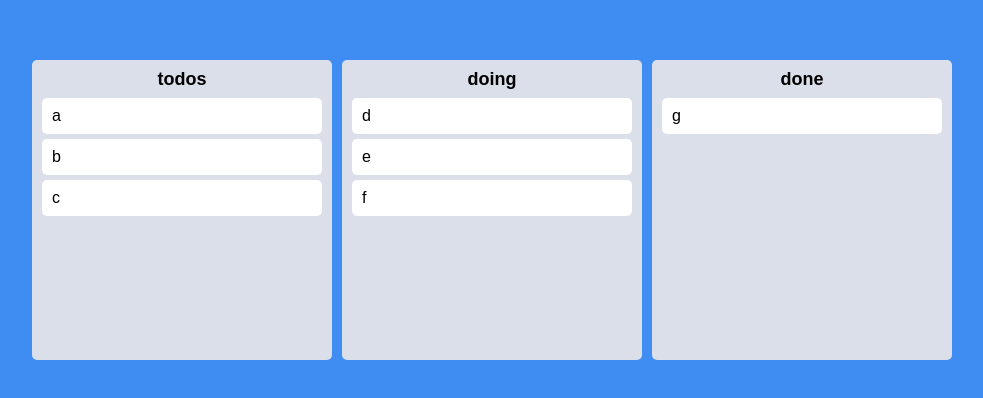
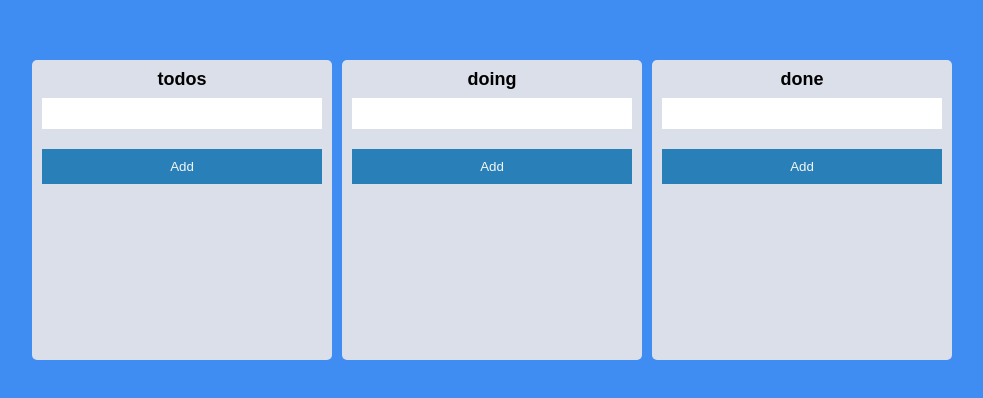
Before and after one commit to mjekott/draggable-todo-app, a React (Create React App) app: page / in a window 1280 px wide. Shown: the part 190-588 px from the top of the page, without its empty margins (288-1271 px from the left). Built offline with nearby package versions, Linux system fonts and the light colour scheme.

Commit message:
feat: Add form to create todo

```diff
--- a/package.json
+++ b/package.json
@@ -13,6 +13,7 @@
     "react-apexcharts": "^1.3.9",
     "react-beautiful-dnd": "^13.1.0",
     "react-dom": "^17.0.2",
+    "react-hook-form": "^7.22.5",
     "react-query": "^3.34.7",
     "react-router-dom": "^5.3.0",
     "react-scripts": "5.0.0",
--- a/src/App.tsx
+++ b/src/App.tsx
@@ -23,7 +23,7 @@ const Boards = styled.div`
 
 function App() {
   const [todoState, setTodos] = useRecoilState(State);
-  const onDragEnd = ({ destination, draggableId, source }: DropResult) => {
+  const onDragEnd = ({ destination, source }: DropResult) => {
     if (!destination) {
       return;
     }
@@ -32,8 +32,9 @@ function App() {
       // same board
       setTodos((allboard) => {
         const boardCopy = [...allboard[source.droppableId]];
+        const taskObj = boardCopy[source.index];
         boardCopy.splice(source.index, 1);
-        boardCopy.splice(destination.index, 0, draggableId);
+        boardCopy.splice(destination.index, 0, taskObj);
         return { ...allboard, [source.droppableId]: boardCopy };
       });
     }
@@ -42,8 +43,9 @@ function App() {
       setTodos((allboard) => {
         const sourceBoard = [...allboard[source.droppableId]];
         const destinationBoard = [...allboard[destination.droppableId]];
+        const taskObj = sourceBoard[source.index];
         sourceBoard.splice(source.index, 1);
-        destinationBoard.splice(destination.index, 0, draggableId);
+        destinationBoard.splice(destination.index, 0, taskObj);
         return { ...allboard, [source.droppableId]: sourceBoard, [destination.droppableId]: destinationBoard };
       });
     }
@@ -52,8 +54,8 @@ function App() {
     <Wrapper>
       <Boards>
         <DragDropContext onDragEnd={onDragEnd}>
-          {Object.keys(todoState).map((todos) => (
-            <Board boardId={todos} todos={todoState[todos]} />
+          {Object.keys(todoState).map((todos, index) => (
+            <Board boardId={todos} todos={todoState[todos]} key={index} />
           ))}
         </DragDropContext>
       </Boards>
--- a/src/atom.tsx
+++ b/src/atom.tsx
@@ -5,15 +5,20 @@ export const isDarkState = atom({
   default: false,
 });
 
+export interface Todo {
+  id: number;
+  text: string;
+}
+
 interface ITodoState {
-  [key: string]: string[];
+  [key: string]: Todo[];
 }
 
 export const todoState = atom<ITodoState>({
   key: "todoState",
   default: {
-    todos: ["a", "b", "c"],
-    doing: ["d", "e", "f"],
-    done: ["g"],
+    todos: [],
+    doing: [],
+    done: [],
   },
 });
--- a/src/components/Board.tsx
+++ b/src/components/Board.tsx
@@ -2,6 +2,9 @@ import React from "react";
 import styled from "styled-components";
 import { Droppable } from "react-beautiful-dnd";
 import DraggableCard from "./DraggableCard";
+import { useForm } from "react-hook-form";
+import { Todo, todoState } from "../atom";
+import { useSetRecoilState } from "recoil";
 
 const Wrapper = styled.div`
   padding: 20px 10px;
@@ -22,25 +25,90 @@ const Title = styled.h2`
 `;
 
 const Area = styled.div<{ isDraggingOver: boolean; isDraggingFromThis: boolean }>`
-  background-color: ${(props) => (props.isDraggingOver ? "#dfe6e9" : props.isDraggingFromThis ? "#b2bec3" : "transparent")};};
+  background-color: ${(props) => (props.isDraggingOver ? "#dfe6e9" : props.isDraggingFromThis ? "#b2bec3" : "transparent")};
   flex-grow: 1;
   transition: background-color 0.3s ease-in-out;
 `;
+
+const Form = styled.form`
+  display: flex;
+  width: 100%;
+  padding:10px
+  justify-content: center;
+  flex-direction: column;
+  margin-bottom: 10px;
+`;
+
+const Input = styled.input`
+  width: 100%;
+  border: none;
+  margin-bottom: 10px;
+  padding: 8px;
+  color: gray;
+  &:focus {
+    outline: none;
+  }
+`;
+
+const Button = styled.button`
+  padding: 10px;
+  text-align: center;
+  background-color: #2980b9;
+  color: whitesmoke;
+  cursor: pointer;
+  border: none;
+`;
+
+const Error = styled.span`
+  text-align: center;
+  color: #c0392b;
+  margin-bottom: 10px;
+`;
 interface Props {
-  todos: string[];
+  todos: Todo[];
   boardId: string;
 }
 
+interface IForm {
+  text: string;
+}
+
 const Board: React.FC<Props> = ({ todos, boardId }) => {
+  const setTodo = useSetRecoilState(todoState);
+  const {
+    register,
+    setValue,
+    handleSubmit,
+    formState: { errors },
+  } = useForm<IForm>();
+
+  const onValid = (data: IForm) => {
+    const newTodo = {
+      id: Date.now(),
+      text: data.text,
+    };
+    setTodo((prev) => {
+      return {
+        ...prev,
+        [boardId]: [...prev[boardId], newTodo],
+      };
+    });
+    setValue("text", "");
+  };
   return (
     <Wrapper>
       <Title>{boardId}</Title>
+      <Form onSubmit={handleSubmit(onValid)}>
+        <Input {...register("text", { required: "Task cannot be empty" })} type="text" />
+        <Error>{errors?.text?.message}</Error>
+        <Button>Add</Button>
+      </Form>
       <Droppable droppableId={boardId}>
         {(provided, snapshot) => (
           <Area ref={provided.innerRef} isDraggingOver={snapshot.isDraggingOver} isDraggingFromThis={Boolean(snapshot.draggingFromThisWith)} {...provided.droppableProps}>
             {todos.map((todo, index) => (
               // key and draggable id must be the same
-              <DraggableCard todo={todo} index={index} />
+              <DraggableCard todo={todo} index={index} key={todo.id} />
             ))}
             {provided.placeholder}
           </Area>
--- a/src/components/DraggableCard.tsx
+++ b/src/components/DraggableCard.tsx
@@ -1,9 +1,10 @@
 import React from "react";
 import { Draggable } from "react-beautiful-dnd";
 import styled from "styled-components";
+import { Todo } from "../atom";
 
 interface Props {
-  todo: string;
+  todo: Todo;
   index: number;
 }
 
@@ -17,10 +18,10 @@ const Card = styled.div<{ isDragging: boolean }>`
 
 const DraggableCard: React.FC<Props> = ({ todo, index }) => {
   return (
-    <Draggable draggableId={todo} key={todo} index={index}>
+    <Draggable draggableId={todo.id + ""} key={todo.id} index={index}>
       {(provided, snapshot) => (
         <Card ref={provided.innerRef} isDragging={snapshot.isDragging} {...provided.draggableProps} {...provided.dragHandleProps}>
-          {todo}
+          {todo.text}
         </Card>
       )}
     </Draggable>
```
Also changed, not shown: 1 other file (tests, documents, lock files or other folders).
